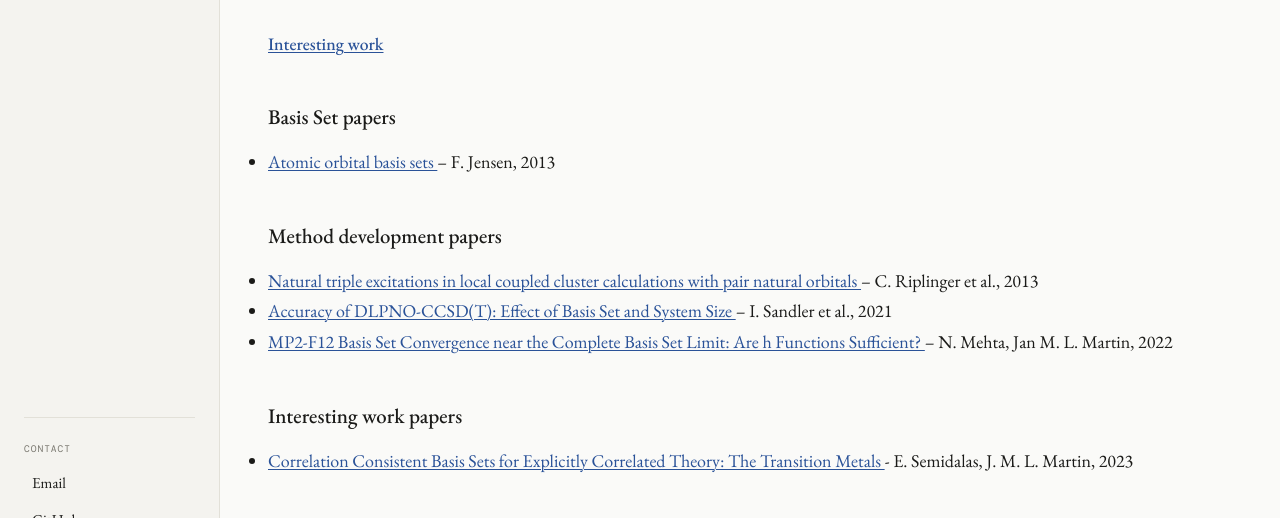
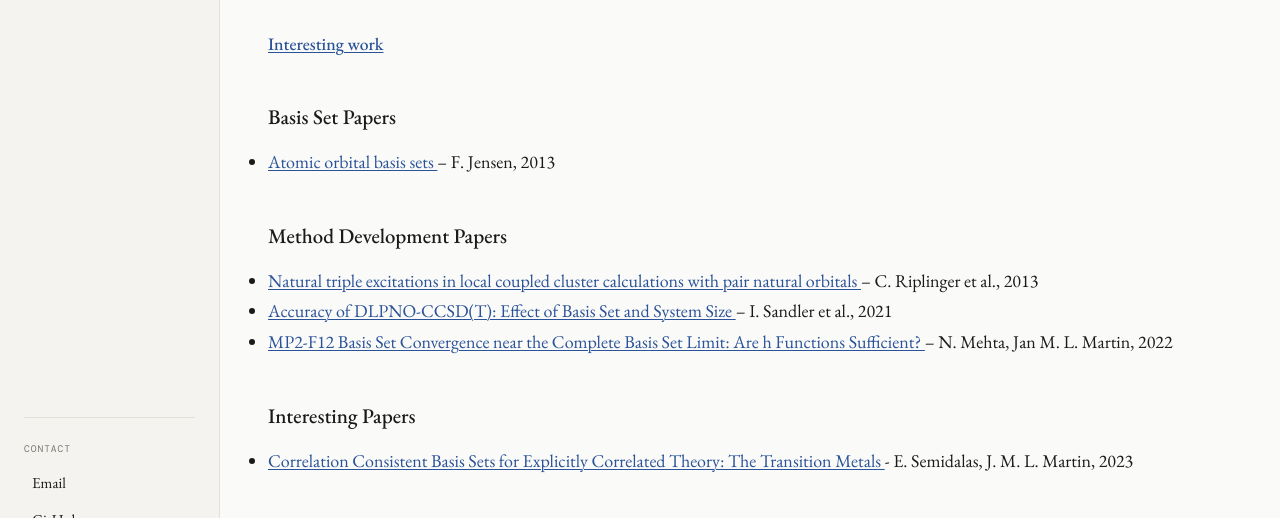
Before and after one commit to SamuelPitman/SamuelPitman.github.io, a Jekyll site: the page built from recommended-papers.md, in a window 1280 px wide. Shown: the part 292-810 px from the top of the page. Built offline with Jekyll 4.4.1, drawn with Linux system fonts in a browser that asks for light colours; some web fonts are replaced.

Commit message:
Update recommended-papers.md
caps

```diff
--- a/recommended-papers.md
+++ b/recommended-papers.md
@@ -12,13 +12,13 @@ Here are some interesting papers I'd recommend, especially for students new to t
 ### [Interesting work](#InterestingStuff)
 
 
-## Basis Set papers {#BasisSets}
+## Basis Set Papers {#BasisSets}
 - <a href="https://wires.onlinelibrary.wiley.com/doi/full/10.1002/wcms.1123" target="_blank" rel="noopener noreferrer"> Atomic orbital basis sets </a> – F. Jensen, 2013
 
-## Method development papers {#MethodDevelopment}
+## Method Development Papers {#MethodDevelopment}
 - <a href="https://doi.org/10.1063/1.4821834" target="_blank" rel="noopener noreferrer"> Natural triple excitations in local coupled cluster calculations with pair natural orbitals </a> – C. Riplinger et al., 2013
 - <a href="https://pubs.acs.org/doi/10.1021/acs.jpca.0c11270" target="_blank" rel="noopener noreferrer"> Accuracy of DLPNO-CCSD(T): Effect of Basis Set and System Size </a> – I. Sandler et al., 2021
 - <a href="https://pubs.acs.org/doi/10.1021/acs.jpca.2c02494" target="_blank" rel="noopener noreferrer"> MP2-F12 Basis Set Convergence near the Complete Basis Set Limit: Are h Functions Sufficient? </a> – N. Mehta, Jan M. L. Martin, 2022
 
-## Interesting work papers {#InterestingStuff}
+## Interesting Papers {#InterestingStuff}
 - <a href="https://pubs.acs.org/doi/10.1021/acs.jctc.3c00506" target="_blank" rel="noopener noreferrer"> Correlation Consistent Basis Sets for Explicitly Correlated Theory: The Transition Metals </a> - E. Semidalas, J. M. L. Martin, 2023
```
